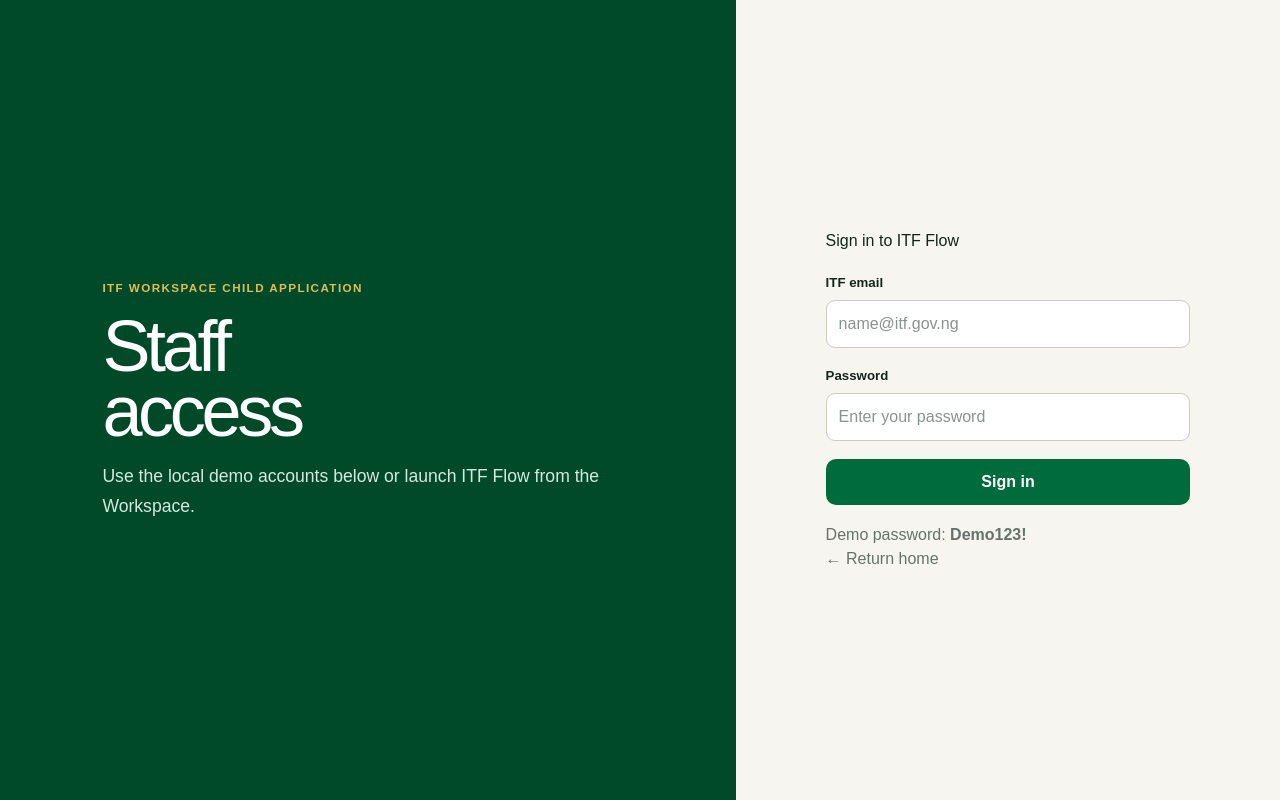
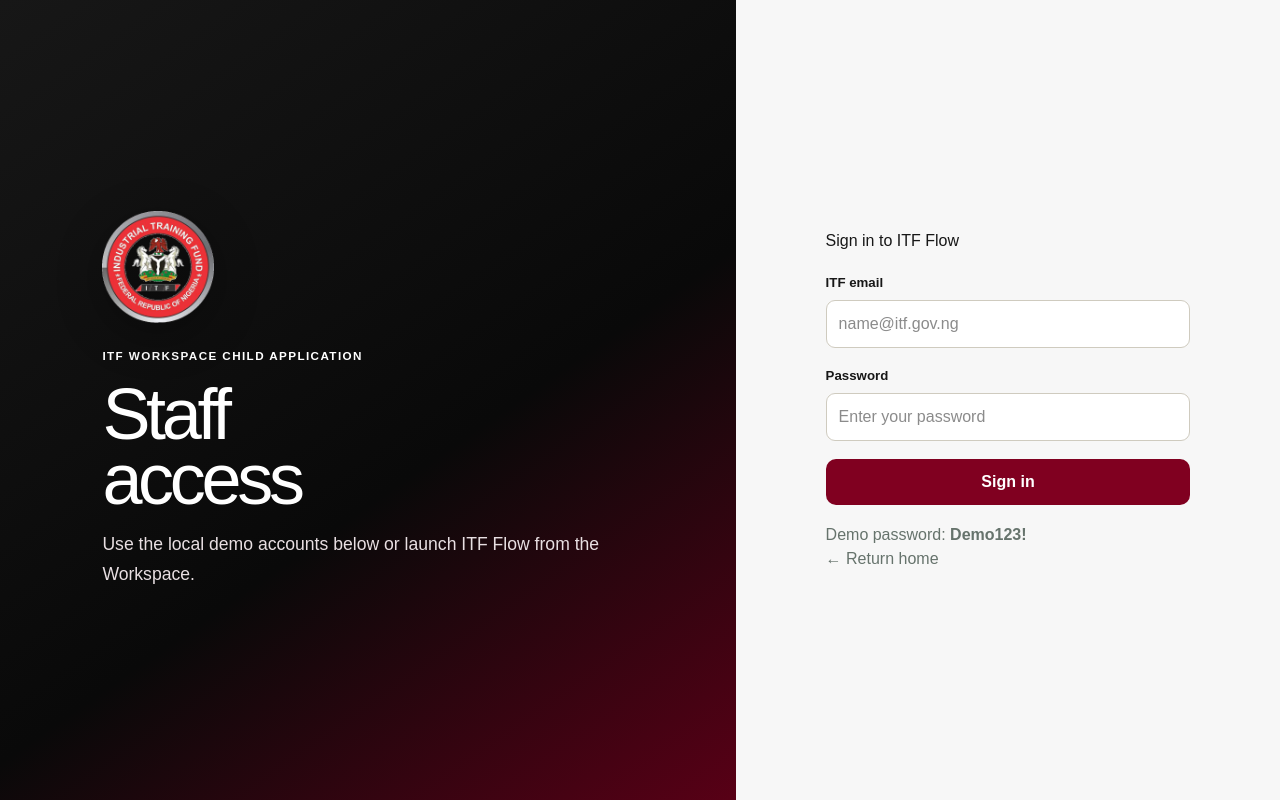
Before and after one commit to ictipass/itf-flow, a Next.js app: page /login in a window 1280 px wide. Built offline with nearby package versions, Linux system fonts and the light colour scheme; no server answers.

Commit message:
feat: apply ITF branding to Flow

```diff
--- a/app/(staff)/layout.tsx
+++ b/app/(staff)/layout.tsx
@@ -1,4 +1,5 @@
 import Link from "next/link";
+import Image from "next/image";
 import { logoutAction } from "@/app/actions";
 import { requireUser } from "@/lib/session";
 import { label } from "@/lib/reference";
@@ -10,7 +11,7 @@
     <div className="shell">
       <aside className="sidebar">
         <div className="brand">
-          <div className="brand-mark">IF</div>
+          <Image className="brand-mark" src="/itf-logo.png" alt="Industrial Training Fund logo" width={48} height={48} priority />
           <div><strong>ITF Flow</strong><br /><small style={{ opacity: .7 }}>Correspondence</small></div>
         </div>
         <nav className="nav">
--- a/app/globals.css
+++ b/app/globals.css
@@ -1,11 +1,11 @@
 @import "tailwindcss";
 
 :root {
-  --ink: #14251d;
-  --green: #006b3c;
-  --green-dark: #004a2a;
-  --gold: #d4a017;
-  --paper: #f7f5ef;
+  --ink: #171717;
+  --burgundy: #800020;
+  --burgundy-dark: #580016;
+  --burgundy-soft: #f7e9ed;
+  --paper: #f7f7f7;
 }
 
 * { box-sizing: border-box; }
@@ -13,24 +13,24 @@
 a { color: inherit; text-decoration: none; }
 button, input, select, textarea { font: inherit; }
 .shell { min-height: 100vh; display: grid; grid-template-columns: 260px 1fr; }
-.sidebar { background: var(--green-dark); color: white; padding: 28px 20px; display: flex; flex-direction: column; }
+.sidebar { background: linear-gradient(180deg, var(--burgundy) 0%, var(--burgundy-dark) 100%); color: white; padding: 28px 20px; display: flex; flex-direction: column; }
 .brand { display: flex; align-items: center; gap: 12px; margin-bottom: 32px; }
-.brand-mark { width: 42px; height: 42px; display: grid; place-items: center; border-radius: 13px; background: var(--gold); color: var(--green-dark); font-weight: 900; }
+.brand-mark { width: 48px; height: 48px; flex: 0 0 48px; object-fit: contain; filter: drop-shadow(0 4px 8px rgb(0 0 0 / .25)); }
 .nav { display: grid; gap: 7px; }
-.nav a { padding: 11px 12px; border-radius: 10px; color: #e8f1ec; }
+.nav a { padding: 11px 12px; border-radius: 10px; color: #fff7f9; }
 .nav a:hover { background: rgba(255,255,255,.1); }
 .main { min-width: 0; }
 .topbar { height: 72px; display: flex; align-items: center; justify-content: space-between; padding: 0 32px; background: white; border-bottom: 1px solid #e4e1d8; }
 .content { padding: 30px 32px 56px; max-width: 1400px; margin: auto; }
 .grid { display: grid; gap: 18px; }
 .stats { grid-template-columns: repeat(4, 1fr); }
-.card { background: white; border: 1px solid #e2ded2; border-radius: 16px; padding: 22px; box-shadow: 0 8px 24px rgba(20,37,29,.04); }
+.card { background: white; border: 1px solid #e5dadd; border-radius: 16px; padding: 22px; box-shadow: 0 8px 24px rgb(88 0 22 / .05); }
 .stat strong { font-size: 2rem; display: block; margin-top: 8px; }
 .muted { color: #66736c; }
-.eyebrow { color: var(--green); text-transform: uppercase; letter-spacing: .12em; font-weight: 700; font-size: .73rem; }
-.btn { appearance: none; border: 0; border-radius: 10px; padding: 11px 16px; background: var(--green); color: white; cursor: pointer; font-weight: 700; display: inline-flex; justify-content: center; align-items: center; }
-.btn:hover { background: var(--green-dark); }
-.btn.secondary { background: #eef3ef; color: var(--green-dark); }
+.eyebrow { color: var(--burgundy); text-transform: uppercase; letter-spacing: .12em; font-weight: 700; font-size: .73rem; }
+.btn { appearance: none; border: 0; border-radius: 10px; padding: 11px 16px; background: var(--burgundy); color: white; cursor: pointer; font-weight: 700; display: inline-flex; justify-content: center; align-items: center; }
+.btn:hover { background: var(--burgundy-dark); }
+.btn.secondary { background: #f3ecee; color: var(--burgundy-dark); }
 .field { display: grid; gap: 7px; }
 .field label { font-size: .83rem; font-weight: 700; }
 .field input, .field select, .field textarea { width: 100%; border: 1px solid #cfcbbf; border-radius: 9px; padding: 11px 12px; background: white; }
@@ -40,18 +40,21 @@
 .table { width: 100%; border-collapse: collapse; }
 .table th, .table td { padding: 13px 10px; text-align: left; border-bottom: 1px solid #ece9e0; font-size: .9rem; }
 .table th { color: #65716b; font-size: .75rem; text-transform: uppercase; letter-spacing: .05em; }
-.badge { display: inline-flex; padding: 4px 8px; background: #eaf3ed; color: #075d38; border-radius: 999px; font-size: .72rem; font-weight: 800; }
+.badge { display: inline-flex; padding: 4px 8px; background: var(--burgundy-soft); color: var(--burgundy-dark); border-radius: 999px; font-size: .72rem; font-weight: 800; }
 .badge.urgent { background: #fff0dd; color: #9b4e00; }
 .badge.secret { background: #fce8e8; color: #9b1c1c; }
 .hero { min-height: 100vh; display: grid; grid-template-columns: 1.15fr .85fr; }
-.hero-copy { padding: 8vw; display: flex; flex-direction: column; justify-content: center; background: var(--green-dark); color: white; }
+.hero-copy { padding: 8vw; display: flex; flex-direction: column; justify-content: center; background: linear-gradient(145deg, #171717 0%, #090909 58%, var(--burgundy-dark) 100%); color: white; }
 .hero-copy h1 { font-size: clamp(3rem, 6vw, 6.5rem); line-height: .9; margin: 18px 0; letter-spacing: -.06em; }
-.hero-copy p { max-width: 620px; color: #d8e7de; font-size: 1.1rem; line-height: 1.7; }
+.hero-copy p { max-width: 620px; color: #e8dfe2; font-size: 1.1rem; line-height: 1.7; }
+.hero-logo { width: 112px; height: 112px; object-fit: contain; margin-bottom: 24px; filter: drop-shadow(0 12px 22px rgb(0 0 0 / .35)); }
+.public-brand { display: inline-flex; align-items: center; gap: 10px; color: var(--burgundy); font-weight: 800; }
+.public-brand img { width: 40px; height: 40px; object-fit: contain; }
 .hero-panel { padding: 7vw; display: flex; flex-direction: column; justify-content: center; }
 .actions { display: flex; gap: 12px; flex-wrap: wrap; margin-top: 22px; }
 .timeline { display: grid; gap: 0; }
-.event { border-left: 2px solid #c8d8ce; padding: 0 0 24px 22px; position: relative; }
-.event::before { content: ""; width: 10px; height: 10px; border-radius: 50%; background: var(--green); position: absolute; left: -6px; top: 5px; }
+.event { border-left: 2px solid #dbc6cc; padding: 0 0 24px 22px; position: relative; }
+.event::before { content: ""; width: 10px; height: 10px; border-radius: 50%; background: var(--burgundy); position: absolute; left: -6px; top: 5px; }
 .notice { padding: 13px 15px; border-radius: 10px; background: #fff7db; border: 1px solid #ead692; }
 .recipient-selector-grid { display: grid; gap: 18px; }
 .recipient-picker { border: 1px solid #d8d3c7; border-radius: 13px; padding: 16px; background: #fbfaf7; }
@@ -60,23 +63,23 @@
 .recipient-search { width: 100%; border: 1px solid #c8c3b7; border-radius: 9px; padding: 11px 12px; background: white; }
 .recipient-results { display: grid; gap: 6px; max-height: 290px; overflow: auto; margin-top: 10px; }
 .recipient-result { display: grid; grid-template-columns: 36px minmax(0, 1fr) auto; align-items: center; gap: 10px; width: 100%; border: 1px solid transparent; border-radius: 9px; padding: 9px; background: transparent; color: inherit; text-align: left; cursor: pointer; }
-.recipient-result:hover, .recipient-result.selected { border-color: #b9cfc1; background: #eef5f0; }
-.recipient-avatar { display: grid; place-items: center; width: 36px; height: 36px; border-radius: 50%; background: var(--green-dark); color: white; font-size: .72rem; font-weight: 900; }
+.recipient-result:hover, .recipient-result.selected { border-color: #d7b5be; background: #fbf1f4; }
+.recipient-avatar { display: grid; place-items: center; width: 36px; height: 36px; border-radius: 50%; background: var(--burgundy-dark); color: white; font-size: .72rem; font-weight: 900; }
 .recipient-identity { min-width: 0; display: grid; gap: 3px; }
 .recipient-identity strong, .recipient-identity small { overflow: hidden; text-overflow: ellipsis; white-space: nowrap; }
 .recipient-identity small { color: #66736c; }
-.recipient-add { color: var(--green); font-size: .75rem; font-weight: 800; }
+.recipient-add { color: var(--burgundy); font-size: .75rem; font-weight: 800; }
 .recipient-chips { display: flex; flex-wrap: wrap; gap: 7px; margin-bottom: 10px; }
-.recipient-chip { display: inline-flex; align-items: center; gap: 6px; border-radius: 999px; padding: 6px 8px 6px 11px; background: #e5f1e9; color: var(--green-dark); font-size: .78rem; font-weight: 700; }
-.recipient-chip button { display: grid; place-items: center; width: 20px; height: 20px; border: 0; border-radius: 50%; background: rgb(0 74 42 / .12); color: inherit; cursor: pointer; }
+.recipient-chip { display: inline-flex; align-items: center; gap: 6px; border-radius: 999px; padding: 6px 8px 6px 11px; background: var(--burgundy-soft); color: var(--burgundy-dark); font-size: .78rem; font-weight: 700; }
+.recipient-chip button { display: grid; place-items: center; width: 20px; height: 20px; border: 0; border-radius: 50%; background: rgb(88 0 22 / .12); color: inherit; cursor: pointer; }
 .recipient-empty { margin: 10px; color: #66736c; font-size: .85rem; }
 .guide-grid { grid-template-columns: repeat(2, minmax(0, 1fr)); margin-top: 24px; align-items: start; }
 .guide-steps { display: grid; gap: 0; margin: 20px 0 0; padding: 0; list-style: none; }
 .guide-steps li { display: grid; grid-template-columns: 34px 1fr; gap: 12px; padding-bottom: 20px; position: relative; }
-.guide-steps li:not(:last-child)::before { content: ""; position: absolute; top: 30px; bottom: 0; left: 16px; width: 2px; background: #dce8df; }
-.guide-step-number { position: relative; z-index: 1; display: grid; place-items: center; width: 34px; height: 34px; border-radius: 50%; background: var(--green); color: white; font-weight: 900; }
+.guide-steps li:not(:last-child)::before { content: ""; position: absolute; top: 30px; bottom: 0; left: 16px; width: 2px; background: #ead9de; }
+.guide-step-number { position: relative; z-index: 1; display: grid; place-items: center; width: 34px; height: 34px; border-radius: 50%; background: var(--burgundy); color: white; font-weight: 900; }
 .guide-steps p { margin: 5px 0 0; color: #66736c; font-size: .88rem; line-height: 1.55; }
-.workflow-line { padding: 16px; border-radius: 10px; background: #edf4ef; color: var(--green-dark); font-weight: 900; text-align: center; word-spacing: .35rem; }
+.workflow-line { padding: 16px; border-radius: 10px; background: var(--burgundy-soft); color: var(--burgundy-dark); font-weight: 900; text-align: center; word-spacing: .35rem; }
 @media (max-width: 900px) {
   .shell { grid-template-columns: 1fr; }
   .sidebar { position: static; }
--- a/app/layout.tsx
+++ b/app/layout.tsx
@@ -4,6 +4,9 @@
 export const metadata: Metadata = {
   title: "ITF Flow",
   description: "ITF Correspondence and Workflow Management System",
+  icons: {
+    icon: "/itf-logo.ico",
+  },
 };
 
 export default function RootLayout({ children }: Readonly<{ children: React.ReactNode }>) {
--- a/app/login/page.tsx
+++ b/app/login/page.tsx
@@ -1,4 +1,5 @@
 import Link from "next/link";
+import Image from "next/image";
 import { loginAction } from "@/app/actions";
 
 export default async function LoginPage({
@@ -10,7 +11,8 @@
   return (
     <main className="hero">
       <section className="hero-copy">
-        <span className="eyebrow" style={{ color: "#e1bd55" }}>ITF Workspace child application</span>
+        <Image className="hero-logo" src="/itf-logo.png" alt="Industrial Training Fund logo" width={112} height={112} priority />
+        <span className="eyebrow" style={{ color: "white" }}>ITF Workspace child application</span>
         <h1 style={{ fontSize: "4.5rem" }}>Staff<br />access</h1>
         <p>Use the local demo accounts below or launch ITF Flow from the Workspace.</p>
       </section>
--- a/app/page.tsx
+++ b/app/page.tsx
@@ -1,10 +1,12 @@
 import Link from "next/link";
+import Image from "next/image";
 
 export default function HomePage() {
   return (
     <main className="hero">
       <section className="hero-copy">
-        <span className="eyebrow" style={{ color: "#e1bd55" }}>Industrial Training Fund</span>
+        <Image className="hero-logo" src="/itf-logo.png" alt="Industrial Training Fund logo" width={112} height={112} priority />
+        <span className="eyebrow" style={{ color: "white" }}>Industrial Training Fund</span>
         <h1>ITF<br />Flow</h1>
         <p>
           Secure correspondence intake, hierarchical routing, shared minutes,
--- a/app/submit/page.tsx
+++ b/app/submit/page.tsx
@@ -1,4 +1,5 @@
 import Link from "next/link";
+import Image from "next/image";
 import { externalSubmitAction } from "@/app/actions";
 
 export default async function SubmitPage({
@@ -9,7 +10,10 @@
   const { error } = await searchParams;
   return (
     <main className="content" style={{ maxWidth: 900 }}>
-      <Link href="/" className="eyebrow">← ITF Flow</Link>
+      <Link href="/" className="public-brand">
+        <Image src="/itf-logo.png" alt="Industrial Training Fund logo" width={40} height={40} priority />
+        <span>ITF Flow</span>
+      </Link>
       <div style={{ margin: "28px 0" }}>
         <h1 style={{ fontSize: "2.5rem", marginBottom: 8 }}>Submit correspondence to ITF</h1>
         <p className="muted">For organizations and external stakeholders. Required fields are marked.</p>
--- a/app/submitted/page.tsx
+++ b/app/submitted/page.tsx
@@ -1,4 +1,5 @@
 import Link from "next/link";
+import Image from "next/image";
 
 export default async function SubmittedPage({
   searchParams,
@@ -8,6 +9,7 @@
   const { reference } = await searchParams;
   return (
     <main className="hero-panel" style={{ minHeight: "100vh", maxWidth: 700, margin: "auto", textAlign: "center" }}>
+      <Image className="hero-logo" src="/itf-logo.png" alt="Industrial Training Fund logo" width={112} height={112} priority style={{ marginInline: "auto" }} />
       <span className="eyebrow">Submission received</span>
       <h1 style={{ fontSize: "3rem" }}>Thank you.</h1>
       <p className="muted">Your correspondence has entered the ITF Secretariat intake queue.</p>
```
Also changed, not shown: public/itf-logo.png (added), 1 other file (tests, documents, lock files or other folders).
